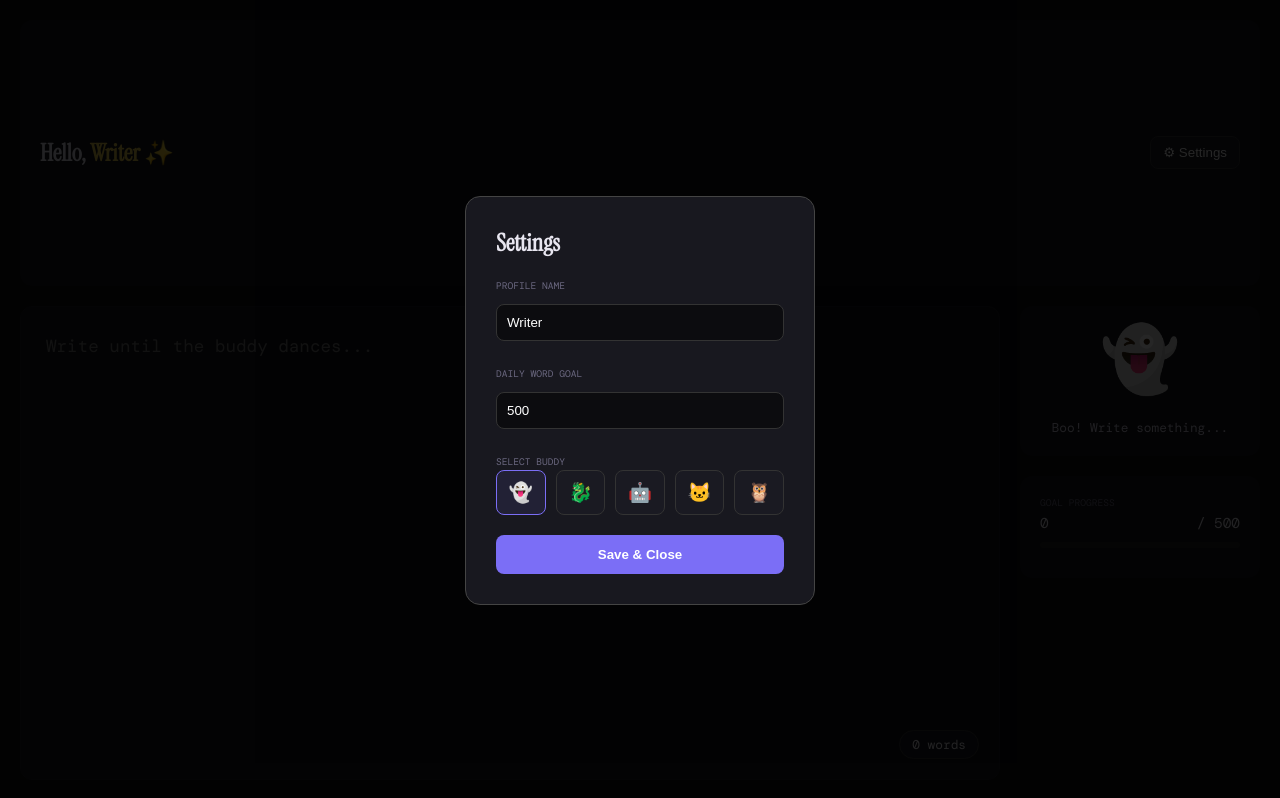
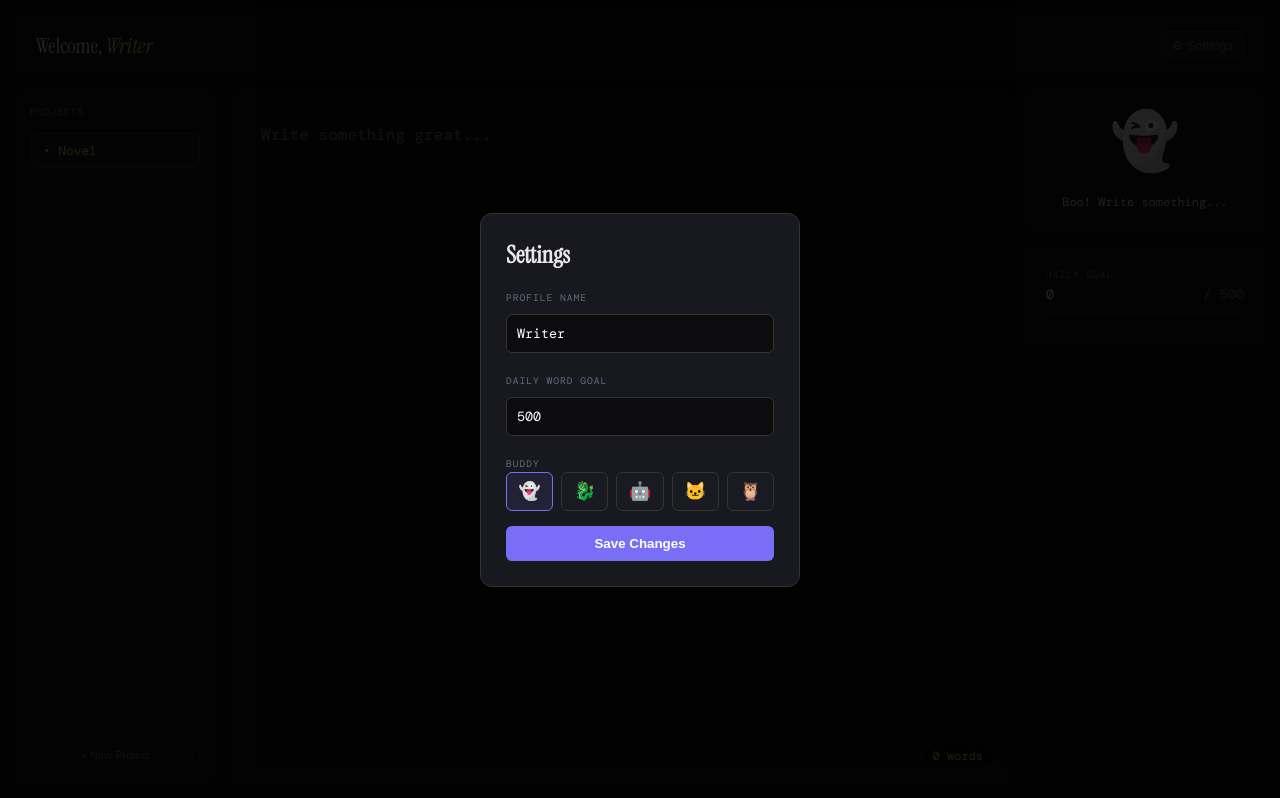
Before and after one commit to samwasnthere77/Writing-Buddy, a plain HTML site: page index.html in a window 1280 px wide. Both pictures are taken after a click on the button "⚙ Settings". Drawn offline with nearby package versions, Linux system fonts and the light colour scheme.

Commit message:
project selection update

```diff
--- a/index.html
+++ b/index.html
@@ -2,41 +2,54 @@
 <html>
 <head>
     <title>Writing Buddy</title>
-    <link href="https://fonts.googleapis.com/css2?family=DM+Mono&family=Instrument+Serif:ital@0;1&display=swap" rel="stylesheet">
+    <link href="https://fonts.googleapis.com/css2?family=DM+Mono:wght@400;500&family=Instrument+Serif:ital@0;1&display=swap" rel="stylesheet">
     <style>
+        :root { --bg: #0c0c0f; --card: #131318; --accent: #7b6ef6; --gold: #e8c84a; --text: #e8e6f0; --dim: #6b6880; }
         * { box-sizing: border-box; margin: 0; padding: 0; }
-        body { background: #0c0c0f; color: #e8e6f0; font-family: 'DM Mono', monospace; overflow: hidden; }
-        #app { display: grid; grid-template-columns: 1fr 240px; height: 100vh; padding: 20px; gap: 20px; }
+        body { background: var(--bg); color: var(--text); font-family: 'DM Mono', monospace; overflow: hidden; height: 100vh; }
 
-        .header { grid-column: 1 / -1; display: flex; justify-content: space-between; align-items: center; background: #131318; padding: 15px 20px; border-radius: 12px; }
-        h1 { font-family: 'Instrument Serif', serif; font-size: 1.5rem; }
-        .settings-btn { background: #1a1a22; border: 1px solid #333; color: white; padding: 8px 12px; border-radius: 8px; cursor: pointer; }
+        #app { display: grid; grid-template-columns: 200px 1fr 240px; grid-template-rows: 60px 1fr; height: 100vh; padding: 15px; gap: 15px; }
 
-        .editor-wrap { position: relative; background: #131318; border-radius: 12px; border: 1px solid #1a1a22; }
-        textarea { width: 100%; height: 100%; background: transparent; border: none; color: white; padding: 25px; font-family: 'DM Mono', monospace; font-size: 1.1rem; line-height: 1.6; outline: none; resize: none; }
-        .word-count { position: absolute; bottom: 20px; right: 20px; background: #1a1a22; padding: 5px 12px; border-radius: 20px; font-size: 0.8rem; border: 1px solid #333; }
+        /* Header - Slimmer */
+        .header { grid-column: 1 / -1; display: flex; justify-content: space-between; align-items: center; background: var(--card); padding: 0 20px; border-radius: 10px; border: 1px solid #1a1a22; }
+        h1 { font-family: 'Instrument Serif', serif; font-size: 1.3rem; font-weight: 400; }
+        .settings-btn { background: #1a1a22; border: 1px solid #333; color: var(--dim); padding: 6px 10px; border-radius: 6px; cursor: pointer; font-size: 0.8rem; transition: 0.2s; }
+        .settings-btn:hover { color: white; border-color: var(--dim); }
 
-        .sidebar { display: flex; flex-direction: column; gap: 20px; }
-        .card { background: #131318; padding: 20px; border-radius: 12px; text-align: center; }
-        .buddy-emoji { font-size: 4rem; display: block; margin-bottom: 10px; transition: all 0.3s ease; }
+        /* Sidebar Left - Projects */
+        .sidebar-left { background: var(--card); border-radius: 10px; padding: 15px; display: flex; flex-direction: column; gap: 10px; }
+        .label { font-size: 0.6rem; color: var(--dim); text-transform: uppercase; letter-spacing: 1px; margin-bottom: 5px; }
+        .project-item { padding: 8px 12px; border-radius: 6px; font-size: 0.8rem; cursor: pointer; color: var(--dim); border: 1px solid transparent; transition: 0.2s; }
+        .project-item:hover { background: #1a1a22; color: var(--text); }
+        .project-item.active { background: #1a1a22; color: var(--gold); border-color: #333; }
+        .add-project { background: none; border: 1px dashed #333; color: var(--dim); padding: 8px; border-radius: 6px; cursor: pointer; font-size: 0.7rem; margin-top: auto; }
 
-        /* Animations */
+        /* Editor */
+        .editor-wrap { position: relative; background: var(--card); border-radius: 10px; border: 1px solid #1a1a22; overflow: hidden; }
+        textarea { width: 100%; height: 100%; background: transparent; border: none; color: white; padding: 30px; font-family: 'DM Mono', monospace; font-size: 1rem; line-height: 1.7; outline: none; resize: none; }
+        .word-count { position: absolute; bottom: 15px; right: 15px; background: #0c0c0f; padding: 4px 10px; border-radius: 15px; font-size: 0.75rem; color: var(--gold); border: 1px solid #1a1a22; }
+
+        /* Sidebar Right - Buddy */
+        .sidebar-right { display: flex; flex-direction: column; gap: 15px; }
+        .card { background: var(--card); padding: 20px; border-radius: 10px; border: 1px solid #1a1a22; text-align: center; }
+        .buddy-emoji { font-size: 3.5rem; display: block; margin-bottom: 10px; transition: 0.3s; }
+
         .floating { animation: float 3s ease-in-out infinite; }
-        @keyframes float { 50% { transform: translateY(-10px); } }
+        @keyframes float { 50% { transform: translateY(-8px); } }
+        .celebrate { animation: shake 0.5s ease-in-out infinite; filter: drop-shadow(0 0 10px var(--gold)); }
+        @keyframes shake { 0%, 100% { transform: rotate(-5deg) scale(1.1); } 50% { transform: rotate(5deg) scale(1.1); } }
 
-        .celebrate { animation: celebrate 0.6s cubic-bezier(.36,.07,.19,.97) both; filter: drop-shadow(0 0 15px #e8c84a); }
-        @keyframes celebrate { 10%, 90% { transform: scale(1.2) rotate(-5deg); } 20%, 80% { transform: scale(1.2) rotate(5deg); } }
+        .progress-track { width: 100%; height: 4px; background: #222; border-radius: 10px; margin-top: 8px; overflow: hidden; }
+        #progress-fill { height: 100%; width: 0%; background: linear-gradient(90deg, var(--accent), var(--gold)); transition: 0.4s; }
 
-        .progress-track { width: 100%; height: 6px; background: #222; border-radius: 10px; margin-top: 10px; overflow: hidden; }
-        #progress-fill { height: 100%; width: 0%; background: linear-gradient(90deg, #7b6ef6, #e8c84a); transition: width 0.4s ease; }
-
+        /* Modal */
         #modal { display: none; position: fixed; inset: 0; background: rgba(0,0,0,0.85); align-items: center; justify-content: center; z-index: 100; }
-        .modal-content { background: #18181f; padding: 30px; border-radius: 15px; width: 350px; border: 1px solid #444; }
-        input { width: 100%; background: #0c0c0f; border: 1px solid #333; color: white; padding: 10px; border-radius: 8px; margin: 10px 0 20px 0; }
-        .buddy-grid { display: grid; grid-template-columns: repeat(5, 1fr); gap: 10px; margin-bottom: 20px; }
-        .buddy-opt { background: #1a1a22; border: 1px solid #333; border-radius: 8px; padding: 10px; cursor: pointer; font-size: 1.2rem; }
-        .selected { border-color: #7b6ef6; background: rgba(123, 110, 246, 0.1); }
-        .save-btn { width: 100%; background: #7b6ef6; color: white; border: none; padding: 12px; border-radius: 8px; cursor: pointer; font-weight: bold; }
+        .modal-content { background: #18181f; padding: 25px; border-radius: 12px; width: 320px; border: 1px solid #333; }
+        input { width: 100%; background: #0c0c0f; border: 1px solid #333; color: white; padding: 10px; border-radius: 6px; margin: 8px 0 15px 0; font-family: 'DM Mono'; }
+        .buddy-grid { display: grid; grid-template-columns: repeat(5, 1fr); gap: 8px; margin-bottom: 15px; }
+        .buddy-opt { background: #1a1a22; border: 1px solid #333; border-radius: 6px; padding: 8px; cursor: pointer; font-size: 1.1rem; }
+        .selected { border-color: var(--accent); background: rgba(123, 110, 246, 0.1); }
+        .save-btn { width: 100%; background: var(--accent); color: white; border: none; padding: 10px; border-radius: 6px; cursor: pointer; font-weight: bold; }
     </style>
 </head>
 <body>
@@ -44,40 +57,46 @@
 <div id="modal">
     <div class="modal-content">
         <h2 style="font-family: 'Instrument Serif'; margin-bottom: 15px;">Settings</h2>
-        <label style="font-size: 0.6rem; color: #6b6880;">PROFILE NAME</label>
+        <label class="label">Profile Name</label>
         <input type="text" id="nameInput">
-        <label style="font-size: 0.6rem; color: #6b6880;">DAILY WORD GOAL</label>
+        <label class="label">Daily Word Goal</label>
         <input type="number" id="goalInput">
-        <label style="font-size: 0.6rem; color: #6b6880;">SELECT BUDDY</label>
+        <label class="label">Buddy</label>
         <div class="buddy-grid" id="buddyPicker"></div>
-        <button class="save-btn" onclick="saveSettings()">Save & Close</button>
+        <button class="save-btn" onclick="saveSettings()">Save Changes</button>
     </div>
 </div>
 
 <div id="app">
     <div class="header">
-        <h1>Hello, <span id="displayName" style="color: #e8c84a;">Writer</span> ✨</h1>
+        <h1>Welcome, <span id="displayName" style="color: var(--gold); font-style: italic;">Writer</span></h1>
         <button class="settings-btn" onclick="toggleModal(true)">⚙ Settings</button>
     </div>
 
+    <div class="sidebar-left">
+        <p class="label">Projects</p>
+        <div id="projectList"></div>
+        <button class="add-project" onclick="addProject()">+ New Project</button>
+    </div>
+
     <div class="editor-wrap">
-        <textarea id="editor" placeholder="Write until the buddy dances..."></textarea>
+        <textarea id="editor" placeholder="Write something great..."></textarea>
         <div class="word-count"><span id="count">0</span> words</div>
     </div>
 
-    <div class="sidebar">
+    <div class="sidebar-right">
         <div class="card">
             <span id="buddyEmoji" class="buddy-emoji floating">👻</span>
-            <p id="buddyTalk" style="font-size: 0.8rem; color: #d0cce0;">Awaiting your words...</p>
+            <p id="buddyTalk" style="font-size: 0.75rem; color: #d0cce0; line-height: 1.4;"></p>
         </div>
         <div class="card" style="text-align: left;">
-            <p style="font-size: 0.6rem; color: #6b6880;">GOAL PROGRESS</p>
-            <div style="display: flex; justify-content: space-between; margin-top: 5px; font-size: 0.9rem;">
+            <p class="label">Daily Goal</p>
+            <div style="display: flex; justify-content: space-between; margin-top: 5px; font-size: 0.85rem;">
                 <span id="statProgress">0</span>
-                <span id="statGoal">/ 500</span>
+                <span style="color: var(--dim);" id="statGoal">/ 500</span>
             </div>
             <div class="progress-track"><div id="progress-fill"></div></div>
-            <p id="streakDisplay" style="font-size: 0.7rem; color: #7b6ef6; margin-top: 10px; font-weight: bold;"></p>
+            <p id="streakDisplay" style="font-size: 0.65rem; color: var(--accent); margin-top: 10px; font-weight: bold;"></p>
         </div>
     </div>
 </div>
@@ -85,24 +104,23 @@
 <script>
     const BUDDIES = [
         { id: "ghost", emoji: "👻", idle: "Boo! Write something...", hot: "GOAL MET! Spooky is dancing!" },
-        { id: "dragon", emoji: "🐉", idle: "The dragon waits...", hot: "FIRE! You hit your goal!" },
-        { id: "robot", emoji: "🤖", idle: "Awaiting input...", hot: "EFFICIENCY MAXIMUM." },
-        { id: "cat", emoji: "🐱", idle: "...zzzz", hot: "Fine. You did good. 🐾" },
-        { id: "owl", emoji: "🦉", idle: "Knowledge awaits.", hot: "A MASTERPIECE!" }
+        { id: "dragon", emoji: "🐉", idle: "The dragon waits...", hot: "FIRE! Goal achieved!" },
+        { id: "robot", emoji: "🤖", idle: "Awaiting input...", hot: "SYSTEM OPTIMIZED." },
+        { id: "cat", emoji: "🐱", idle: "...zzzz", hot: "Fine. Good job. 🐾" },
+        { id: "owl", emoji: "🦉", idle: "Wisdom awaits.", hot: "A MASTERPIECE!" }
     ];
 
-    // Load State
     let state = JSON.parse(localStorage.getItem('buddyData')) || {
         userName: "Writer",
         dailyGoal: 500,
         buddyId: "ghost",
         streak: 0,
         lastStreakDate: null,
-        goalReachedToday: false
+        currentProject: "Novel",
+        projects: { "Novel": "" }
     };
 
     const editor = document.getElementById('editor');
-    editor.value = localStorage.getItem('savedWriting') || "";
 
     function toggleModal(show) {
         document.getElementById('modal').style.display = show ? 'flex' : 'none';
@@ -128,19 +146,28 @@
     function saveSettings() {
         state.userName = document.getElementById('nameInput').value || "Writer";
         state.dailyGoal = parseInt(document.getElementById('goalInput').value) || 500;
-        localStorage.setItem('buddyData', JSON.stringify(state));
-        updateUI();
+        sync();
         toggleModal(false);
     }
 
-    function handleStreak() {
-        const today = new Date().toLocaleDateString();
-        if (state.lastStreakDate !== today) {
-            state.streak += 1;
-            state.lastStreakDate = today;
-            state.goalReachedToday = true;
-            localStorage.setItem('buddyData', JSON.stringify(state));
+    function addProject() {
+        const name = prompt("Project Name:");
+        if(name && !state.projects[name]) {
+            state.projects[name] = "";
+            switchProject(name);
         }
+    }
+
+    function switchProject(name) {
+        state.projects[state.currentProject] = editor.value; // Save current
+        state.currentProject = name;
+        editor.value = state.projects[name]; // Load new
+        sync();
+    }
+
+    function sync() {
+        localStorage.setItem('buddyData', JSON.stringify(state));
+        updateUI();
     }
 
     function updateUI() {
@@ -149,16 +176,8 @@
         const buddy = BUDDIES.find(b => b.id === state.buddyId);
         const reachedGoal = wc >= state.dailyGoal;
 
-        // Visual Goal Celebration
         const emojiEl = document.getElementById('buddyEmoji');
-        if (reachedGoal) {
-            emojiEl.classList.add('celebrate');
-            emojiEl.classList.remove('floating');
-            handleStreak();
-        } else {
-            emojiEl.classList.remove('celebrate');
-            emojiEl.classList.add('floating');
-        }
+        emojiEl.className = `buddy-emoji ${reachedGoal ? 'celebrate' : 'floating'}`;
 
         document.getElementById('displayName').innerText = state.userName;
         document.getElementById('count').innerText = wc;
@@ -167,20 +186,30 @@
         document.getElementById('buddyEmoji').innerText = buddy.emoji;
         document.getElementById('buddyTalk').innerText = reachedGoal ? buddy.hot : buddy.idle;
         document.getElementById('streakDisplay').innerText = state.streak > 0 ? `🔥 ${state.streak} DAY STREAK` : "";
+        document.getElementById('progress-fill').style.width = Math.min((wc / state.dailyGoal) * 100, 100) + "%";
 
-        const pct = Math.min((wc / state.dailyGoal) * 100, 100);
-        document.getElementById('progress-fill').style.width = pct + "%";
+        // Render Projects
+        const list = document.getElementById('projectList');
+        list.innerHTML = '';
+        Object.keys(state.projects).forEach(p => {
+            const item = document.createElement('div');
+            item.className = `project-item ${state.currentProject === p ? 'active' : ''}`;
+            item.innerText = `• ${p}`;
+            item.onclick = () => switchProject(p);
+            list.appendChild(item);
+        });
     }
 
-    // Sentence-based saving (Save only when a '.' is typed)
     editor.addEventListener('input', (e) => {
         updateUI();
         if (e.data === '.') {
-            localStorage.setItem('savedWriting', editor.value);
-            console.log("Sentence saved!");
+            state.projects[state.currentProject] = editor.value;
+            sync();
         }
     });
 
+    // Load initial project text
+    editor.value = state.projects[state.currentProject] || "";
     updateUI();
 </script>
 
```
